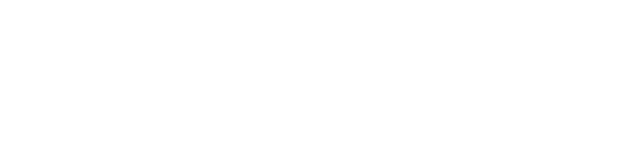
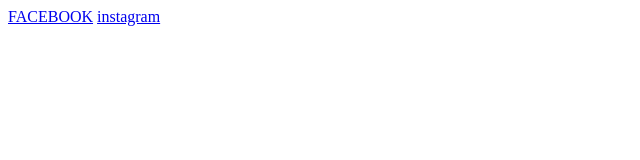
Before and after one commit to Ram123s/Ram123s.github.io, a plain HTML site: page index.html in a window 1280 px wide. Shown: the whole page, without its empty margins (0-640 px from the left). Drawn offline with Linux system fonts and the light colour scheme.

Commit message:
Update index.html

```diff
--- a/index.html
+++ b/index.html
@@ -7,6 +7,8 @@
 
     </head>
     <body>
-<a href="facebook.html"></a>
+<a href="facebook.html">FACEBOOK</a>
+
+  <a href="instagram.html">instagram</a>
     </body>
     </html>
```
